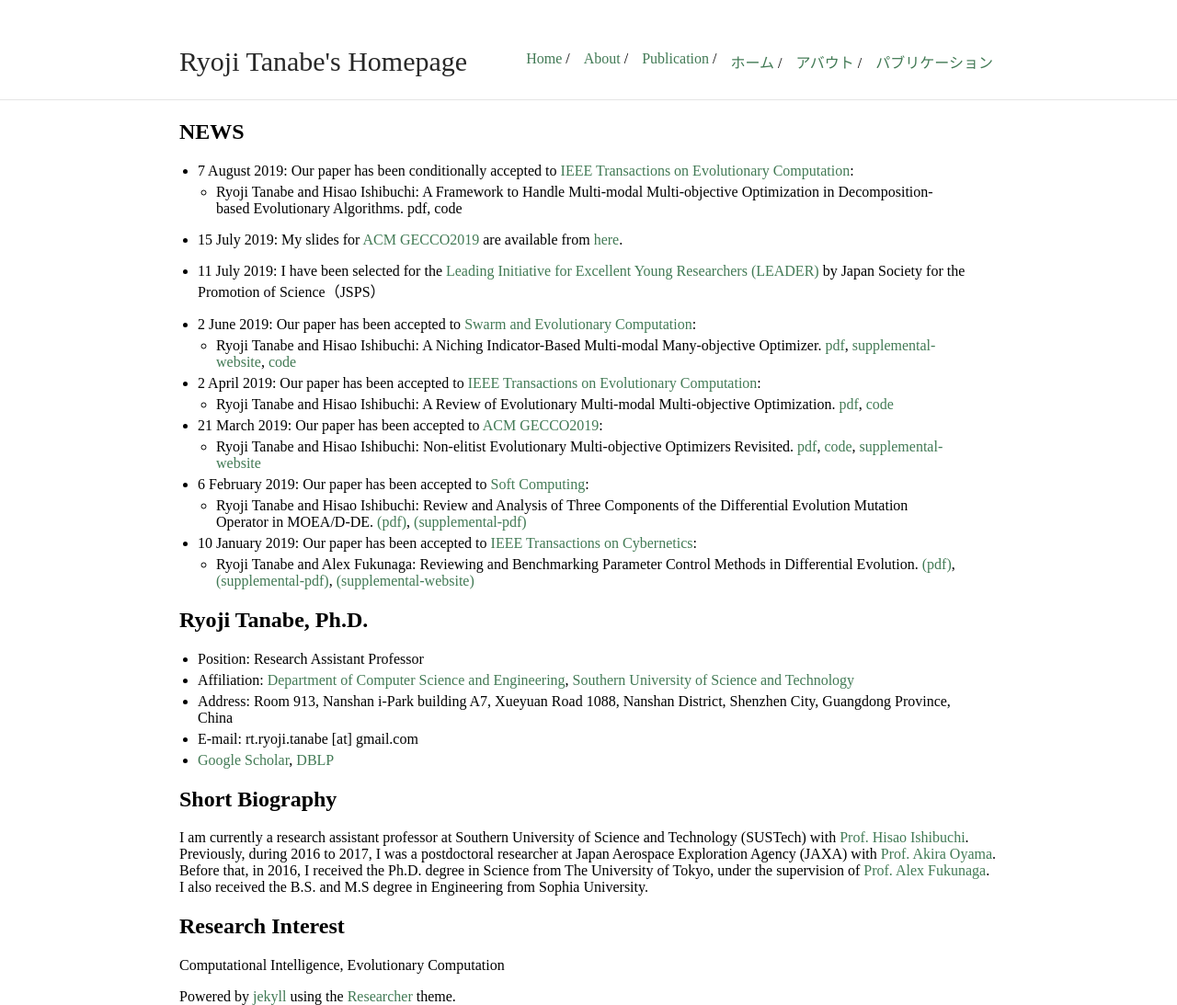
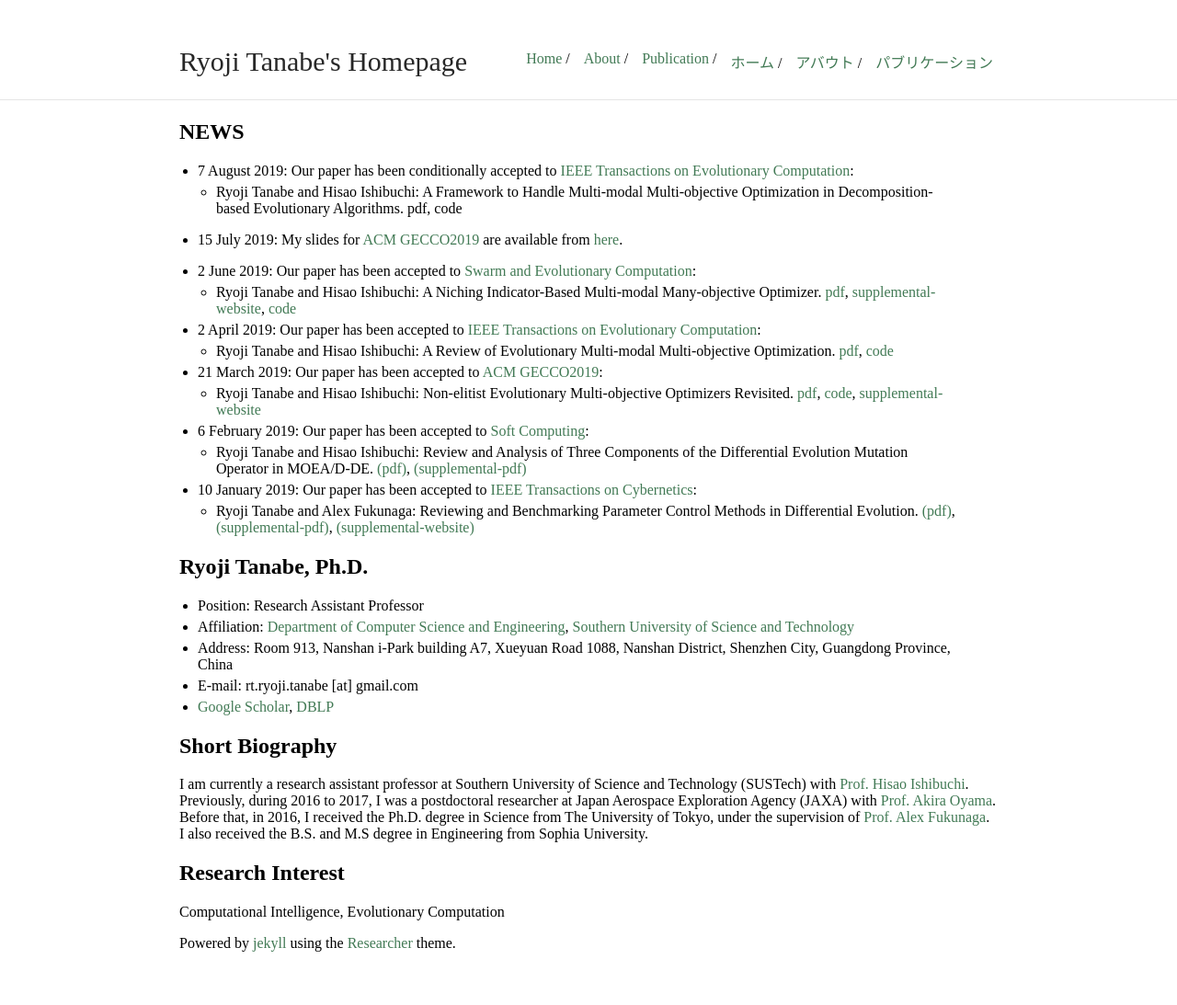
Before and after one commit to ryojitanabe/ryojitanabe.github.io, a Jekyll site: the page built from index.md, in a window 1280 px wide. Shown: the whole page at 92% size. Built offline with Jekyll 4.4.1, drawn with Linux system fonts in a browser that asks for light colours; after the commit the page ends 1035 px from its top, so only the background shows below that.

```diff
--- a/index.md
+++ b/index.md
@@ -10,8 +10,6 @@
     * Ryoji Tanabe and Hisao Ishibuchi: A Framework to Handle Multi-modal Multi-objective Optimization in Decomposition-based Evolutionary Algorithms. pdf, code
 
 * 15 July 2019: My slides for [ACM GECCO2019](https://gecco-2019.sigevo.org/) are available from [here](pdf/ti-gecco2019-slide.pdf).
-
-* 11 July 2019: I have been selected for the [Leading Initiative for Excellent Young Researchers (LEADER)](https://www.jsps.go.jp/english/e-le/index.html) by Japan Society for the Promotion of Science（JSPS）
 
 * 2 June 2019: Our paper has been accepted to [Swarm and Evolutionary Computation](https://www.journals.elsevier.com/swarm-and-evolutionary-computation):
     * Ryoji Tanabe and Hisao Ishibuchi: A Niching Indicator-Based Multi-modal Many-objective Optimizer. [pdf](pdf/ti-swevo2019.pdf), [supplemental-website](https://sites.google.com/view/nimmopt/), [code](https://drive.google.com/open?id=1Qs12RjqpNLbk0nr1gvnkiA7N-Yiq51YK)
```
Also changed, not shown: index-j.md (+0 -1 lines), 1 other file.
